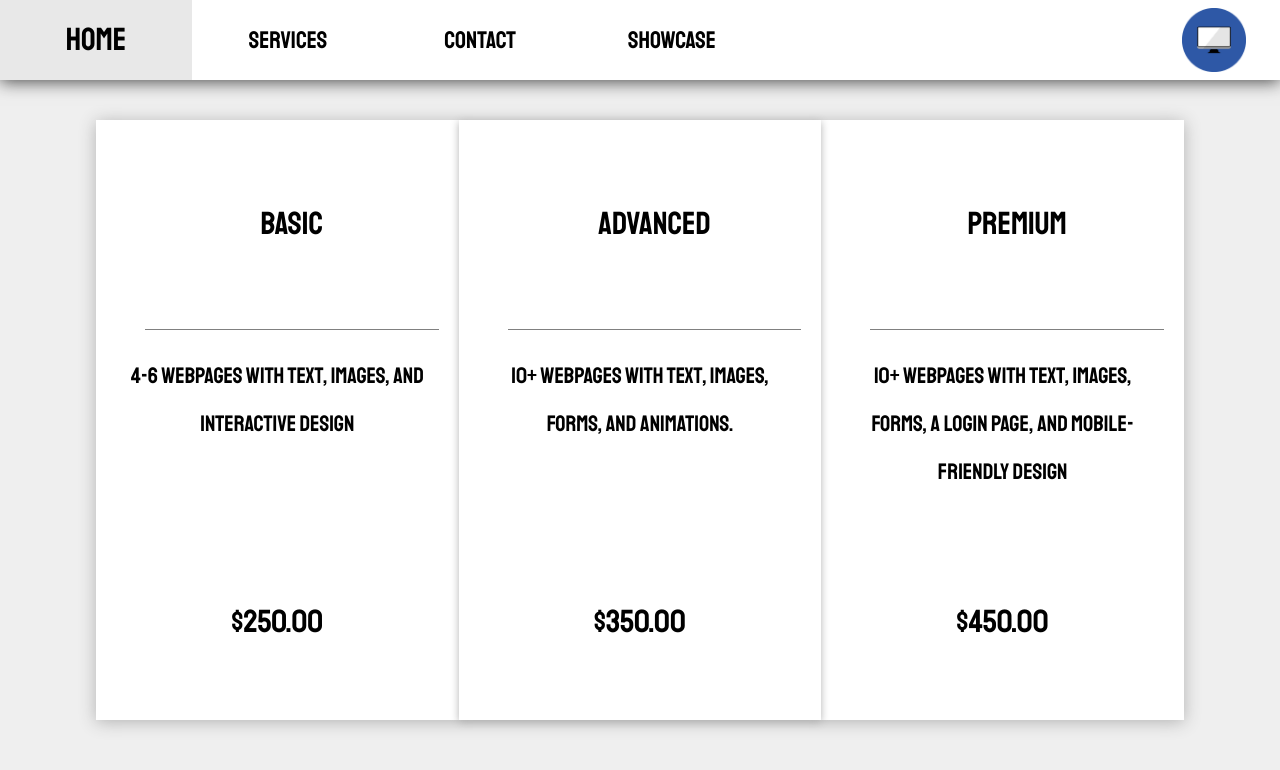
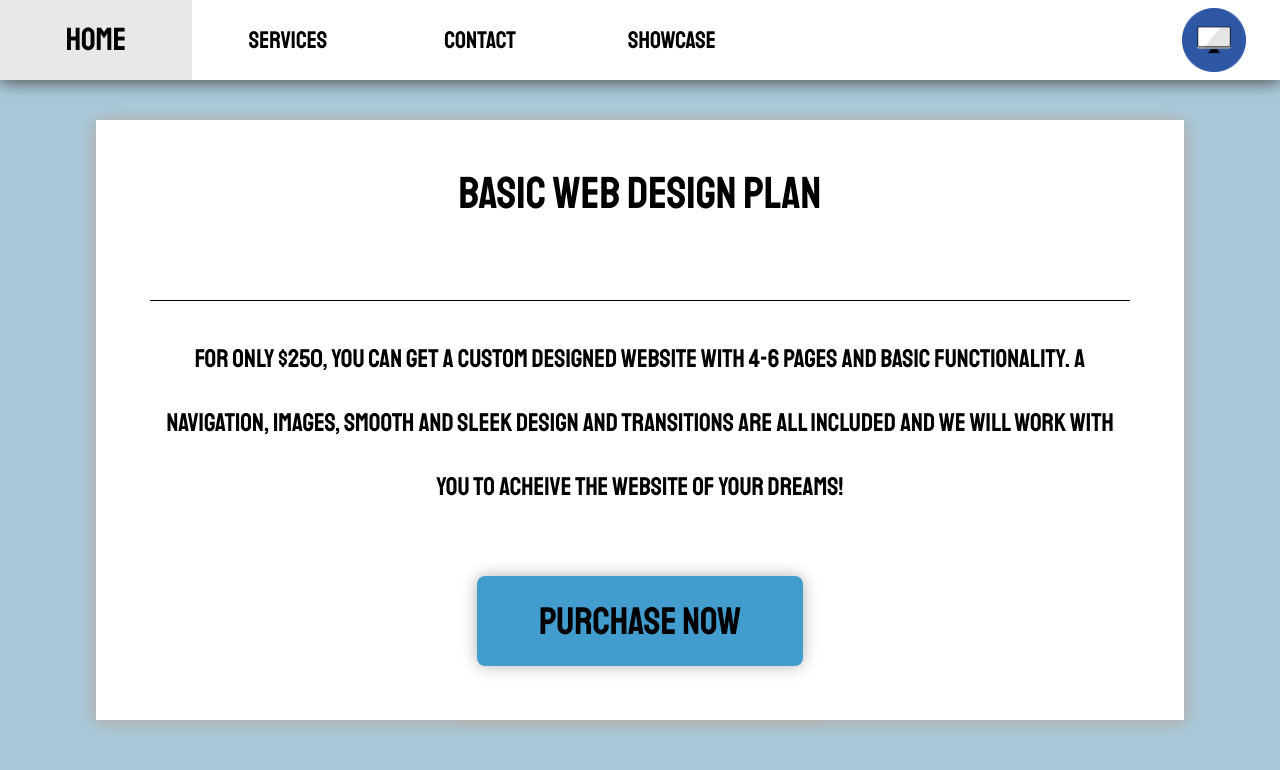
Before and after one commit to Jakebeckley1/Website, a plain HTML site: page Prototype 2/services.html in a window 1280 px wide. Both pictures are taken after a click on the element 277 px from the left and 420 px from the top of the page. Drawn offline with Linux system fonts and the light colour scheme.

Commit message:
Changed subPanel design, services page

```diff
--- a/Prototype 2/Style/master.css
+++ b/Prototype 2/Style/master.css
@@ -186,8 +186,9 @@ body {
   top: 68vh;
   width: 90vw;
   left: 5vw;
-  height: 20vh;
+  height: 25vh;
   margin-bottom: 10vh;
+  box-shadow: 0vh 0.2vh 1vh #4C4C4C;
 }
 .subPanel {
   position: absolute;
@@ -197,20 +198,33 @@ body {
   background-color: #DFDFDF;
   transition-duration: 1s;
 }
+#pricing {
+  box-shadow: 0vh 0.2vh 1vh #B2B2B2;
+  z-index:4;
+}
 .subPanel:hover {
-  background-color: #86B6F7;
+  z-index: 5;
   cursor: pointer;
+  box-shadow: 0vh 0.2vh 2vh #4C4C4C;
+  background-color: #A9C9DA;
+}
+.subPanel:hover p{
+  font-size: 3rem;
+}
+#pricing:hover {
+  box-shadow: 0vh 0.2vh 2vh #4C4C4C;
 }
 .textContainer {
   position: absolute;
   top: 0;
   width: 100%;
-  height: 20vh;
-  line-height: 10vh;
+  height: 25vh;
+  line-height: 15vh;
 }
 .heading {
   font-family: 'Staatliches', cursive;
   font-size: 2.8rem; /* Adjust for screen size */
+  transition-duration: 1s;
 }
 .iconContainer {
   position: absolute;
@@ -315,3 +329,72 @@ body {
   font-family: 'Staatliches', cursive;
   font-size: 2em;
 }
+#basicPanel {
+  opacity: 0;
+  position: absolute;
+  background-color: white;
+  width: 85vw;
+  left: 7.5vw;
+  height: 75vh;
+  top: 15vh;
+  box-shadow: 0vh 0.2vh 2vh #B2B2B2;
+  z-index: 2;
+}
+#basicHeader {
+  position: absolute;
+  width: 100%;
+  height: 30%;
+  top: 0;
+  text-align: center;
+  opacity: 0;
+  transition-duration: 1s;
+}
+#basicLower {
+  position: absolute;
+  width: 90%;
+  left: 5%;
+  top: 30%;
+  height: 45%;
+  text-align: center;
+  opacity: 0;
+  transition-duration: 1s;
+  border-top: 1px solid black;
+  line-height: 8vh;
+}
+#basicButton {
+  position: absolute;
+  width: 30%;
+  left: 35%;
+  height: 15%;
+  top: 57vh;
+  background-color: #429DCE;
+  opacity: 0;
+  transition-duration: 1s;
+  box-shadow: 0vh 0vh 2vh #B2B2B2;
+  border-radius: 1vh 1vh 1vh 1vh;
+  text-align: center;
+  line-height: 2vh;
+}
+#basicButton:hover {
+  cursor: pointer;
+  background-color: #2886B9;
+  top: 55vh;
+  width: 35%;
+  left: 32.5%;
+  height: 20%;
+}
+#basicButton:hover p {
+  font-size: 3.2rem;
+}
+#basicText {
+  font-size: 2.4rem;
+  transition-duration:1s;
+}
+#bodyContainer {
+  position: absolute;
+  width: 100%;
+  height: 100%;
+  z-index: -1;
+  background-color: #A9C9DA;
+  display: none;
+}
--- a/Prototype 2/services.html
+++ b/Prototype 2/services.html
@@ -9,7 +9,7 @@
     <link rel="shortcut icon" href="Pics/logo.png">
   </head>
 
-  <body>
+    <body style="background-color:#A9C9DA;">
     <!-- Navigation/Header -->
     <div id="nav">
       <div class="navItem" id="home"><a href="index.html">Home</a></div>
@@ -20,6 +20,7 @@
       <div id="logoTwo"></div>
       <div id="logoThree"></div>
     </div>
+
 
       <div id="priceTable">
         <div class="tablePanel" id="firstTable">
@@ -59,6 +60,20 @@
           </div>
         </div>
       </div>
+      <div id="basicPanel">
+        <div id="basicHeader">
+          <p class="heading"> Basic Web Design Plan</p>
+        </div>
+        <div id="basicLower">
+          <p class="priceText" style="font-size: 1.6rem"> For only $250, you can get a custom designed website with 4-6 pages and basic functionality.
+            A navigation, images, smooth and sleek design and transitions are all included and we will work with you to acheive the website of your dreams! </p>
+        </div>
+        <div id="basicButton">
+          <p class="priceText" id="basicText">Purchase now</p>
+        </div>
+      </div>
+    <div id="bodyContainer">
+    </div>
     <script>
     // Navigation links
       $('#home').click(function() {
@@ -87,6 +102,46 @@
         $(this).fadeTo('slow', 0);
         $('#logo').fadeTo('slow', 100);
       });
+      // Price tables
+      $('#firstTable').click(function() {
+        $(this).css({
+          "transition-duration":"0s",
+          "display":"none"
+        });
+        $('#basicPanel').css({
+          "z-index":"5",
+          "opacity":"100"
+        });
+        $('#basicHeader').delay(400).css({
+          "opacity":"100"
+        });
+        setTimeout(function() {
+          $('#basicLower').css({
+            "opacity":"100"
+          });
+          $('#basicButton').css({
+            "opacity":"100"
+          });
+        }, 500);
+        $('#bodyContainer').css({
+          "display":"block"
+        });
+      });
+      $('#bodyContainer').click(function() {
+        $(this).css({
+          "display":"none"
+        });
+        $('#firstTable').css({
+          "display":"block",
+          "transition-duration":"1s"
+        });
+        $('#basicPanel').fadeTo('slow',0);
+        setTimeout(function() {
+          $('#basicPanel').css({
+            "z-index":"0"
+          });
+        }, 1000);
+      });
     </script>
   </body>
 </html>
```
Also changed, not shown: Prototype 2/index.html (+4 -4 lines). Lines whose indentation alone changed are shown as unchanged.
